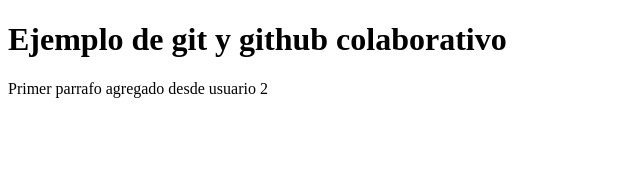
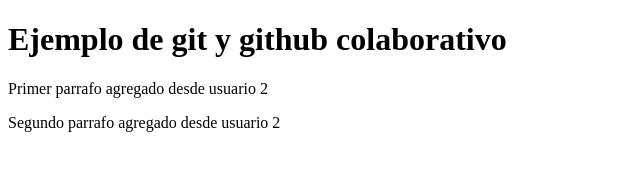
Before and after one commit to brygle/Ejemplo, a plain HTML site: page index.html in a window 1280 px wide. Shown: the whole page, without its empty margins (0-640 px from the left). Drawn offline with Linux system fonts and the light colour scheme.

Commit message:
segundo parrafo desde usuario 2

```diff
--- a/index.html
+++ b/index.html
@@ -8,5 +8,6 @@
 <body>
     <h1>Ejemplo de git y github colaborativo</h1>
     <p>Primer parrafo agregado desde usuario 2</p>
+    <p>Segundo parrafo agregado desde usuario 2</p>
 </body>
 </html>
```
